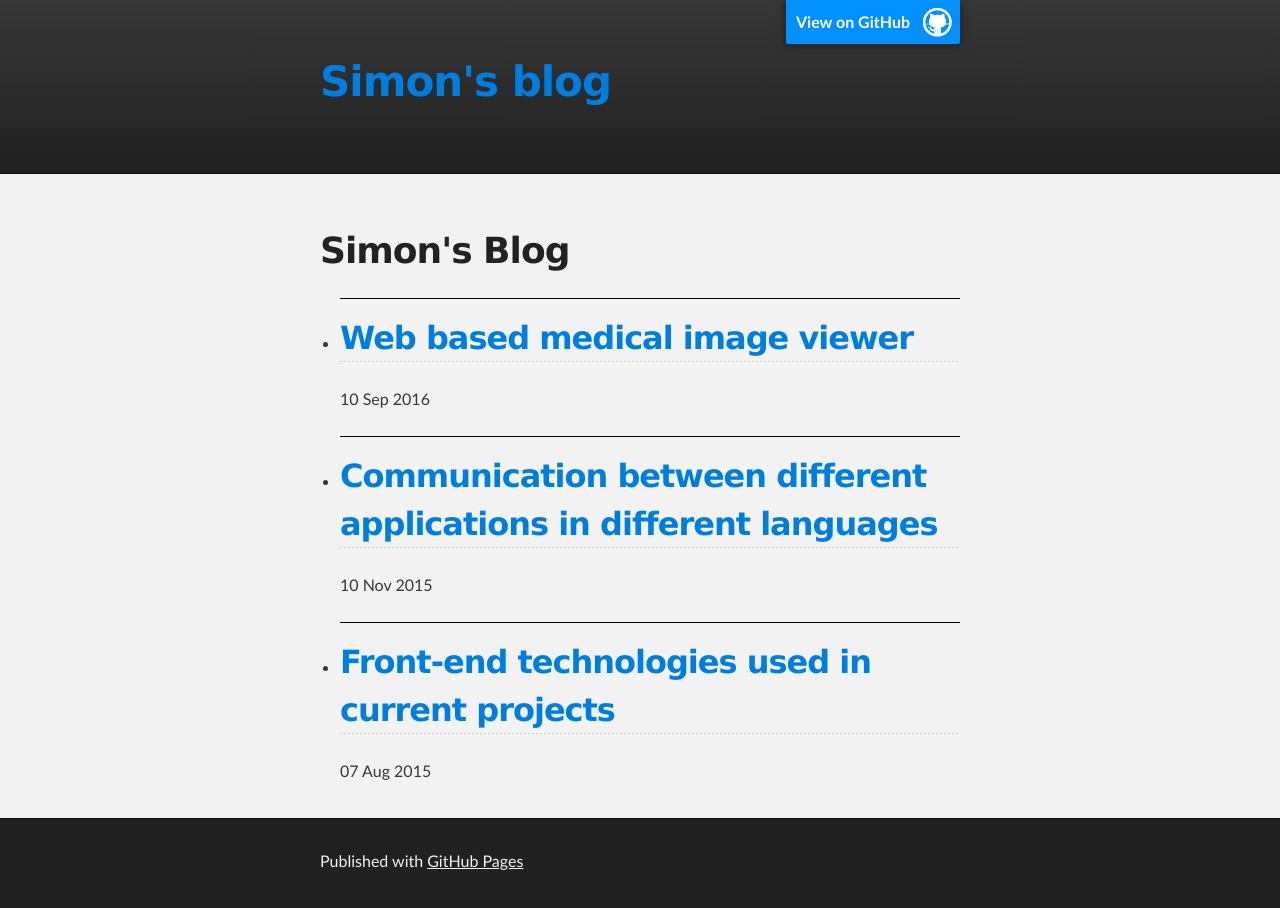
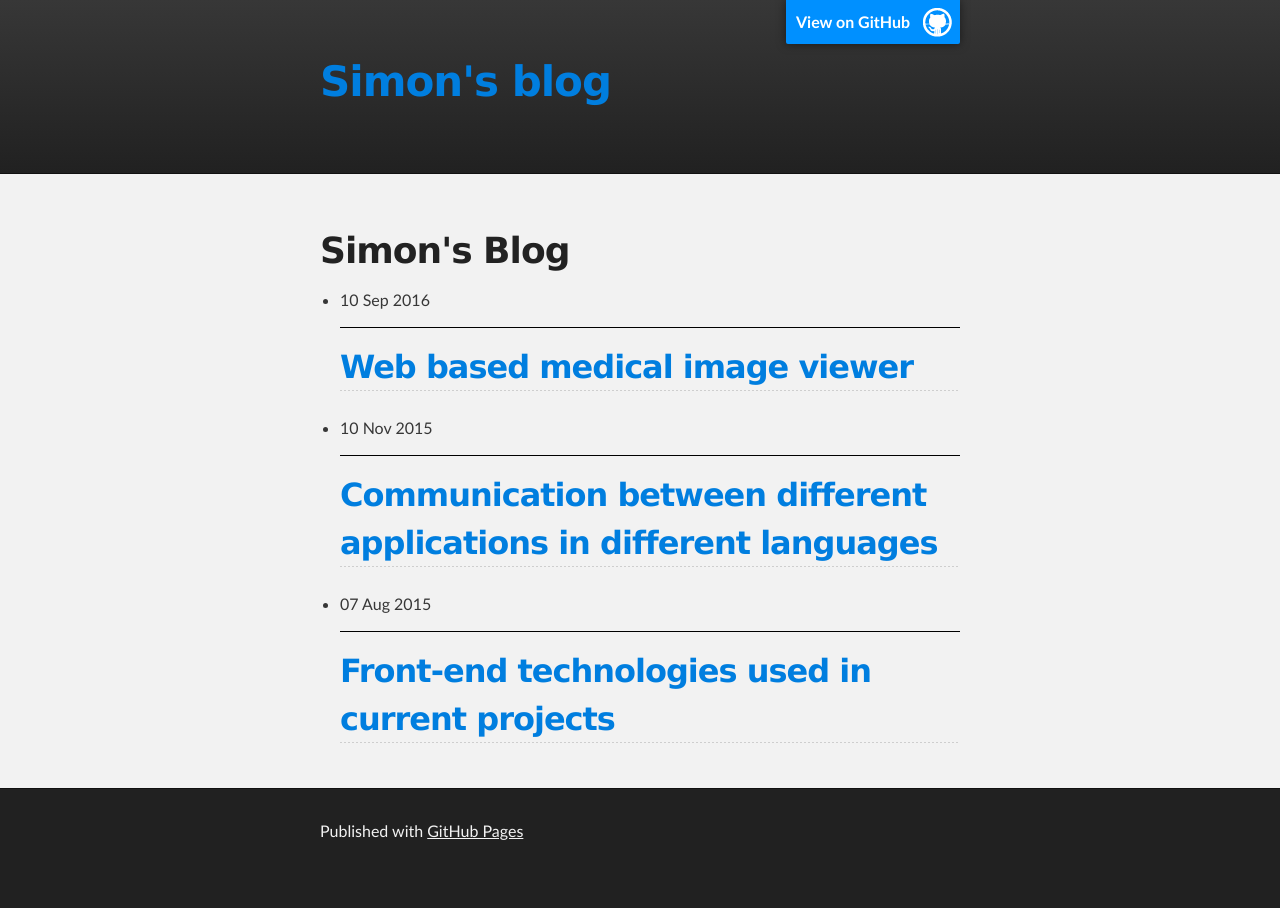
Before and after one commit to simonlzn/simonlzn.github.io, a Jekyll site: the page built from blog/index.html, in a window 1280 px wide. Built offline with Jekyll 4.4.1, drawn with Linux system fonts in a browser that asks for light colours.

Commit message:
added format

```diff
--- a/blog/index.html
+++ b/blog/index.html
@@ -7,12 +7,13 @@ title: Simon's Blog
 
 	  {% for post in site.posts %}
 	    <li>
-			<p style="border-bottom: solid 1px black; padding: 5px;">
-				<h2><a href="{{ post.url }}" title="{{ post.title }}">{{ post.title }}</a></h2>
-			</p>
 			<p>
 				<span>{{ post.date | date_to_string }}</span>
 			</p>
+			<p style="border-bottom: solid 1px black">
+				<h2><a href="{{ post.url }}" title="{{ post.title }}">{{ post.title }}</a></h2>
+			</p>
+
 		</li>
 	  {% endfor %}
 	</ul>
```
